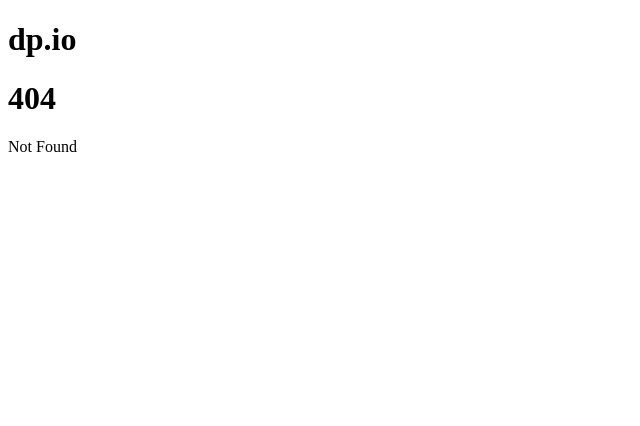
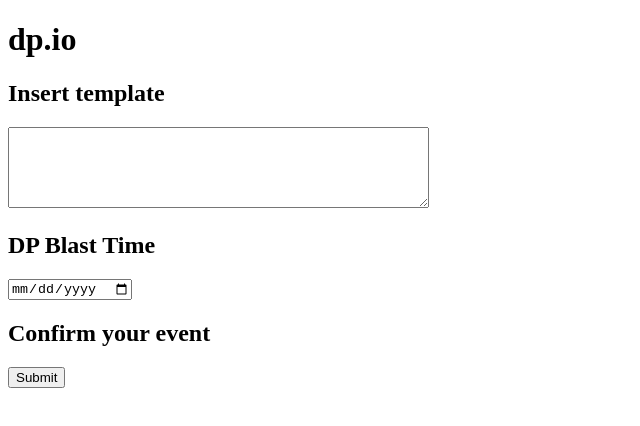
Before and after one commit to eyronjuude/dp.io, a SvelteKit app: page /create in a window 1280 px wide. Before the commit this address had no page. Shown: the top 426 px of the page, without its empty margins (0-640 px from the left). Built offline with nearby package versions, Linux system fonts and the light colour scheme.

Commit message:
feat: add layout for `create` route

```diff
--- /dev/null
+++ b/src/routes/create/+page.svelte
@@ -0,0 +1,8 @@
+<h2>Insert template</h2>
+<textarea id="event_template" rows="5" cols="50"/>
+
+<h2>DP Blast Time</h2>
+<input id="event_date" type="date"/>
+
+<h2>Confirm your event</h2>
+<input id="create_event" type="button" value="Submit"/>
```
